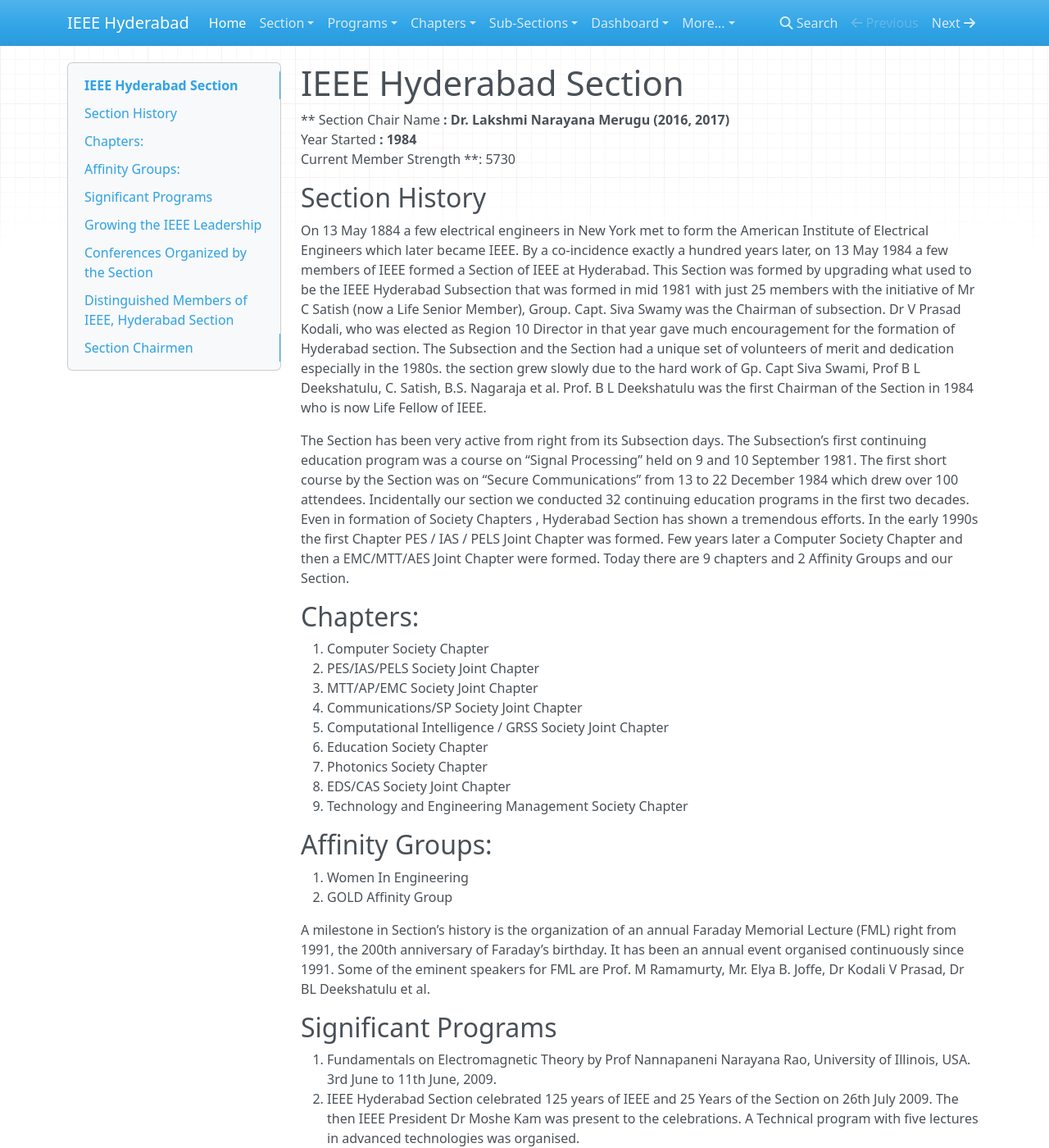
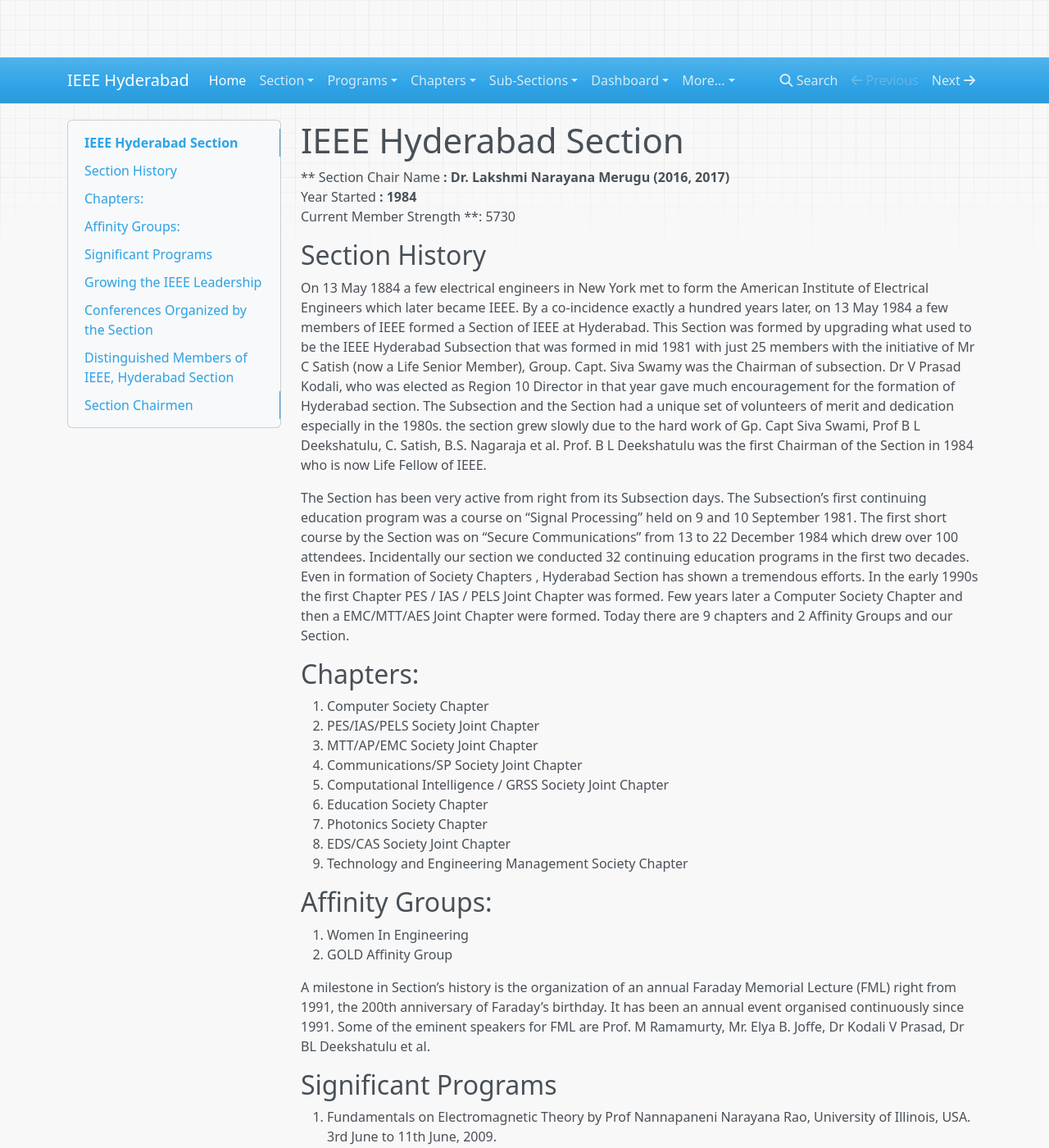
Before and after one commit to ieeehyd-website/2018, an MkDocs documentation site: the page built from website/docs/index.md, in a window 1280 px wide and 1400 px high. Shown: the whole window at 82% size. Built offline with MkDocs 1.6.1, drawn with Linux system fonts in a browser that asks for light colours; nearby versions of some CDN libraries; old or Windows-style settings are respelled for this version of MkDocs.

Commit message:
Removed background image

```diff
--- /dev/null
+++ b/website/docs/extra.css
@@ -0,0 +1,6 @@
+body {
+    padding-top: 70px;
+    background:none;
+    background-attachment: fixed;
+    background-color: #f8f8f8;
+}
--- a/website/ieeehyd_theme/main.html
+++ b/website/ieeehyd_theme/main.html
@@ -4,7 +4,7 @@
     <footer>
         <div id="footer">
             <hr>
-            <p id="util"><a href="index.html" id="u-home">Home</a> &#160;|&#160; <a href="support/contact/ieeehyderabad.md" id="u-contact">Contact & Support</a> &#160;|&#160; <a href="http://www.ieee.org/accessibility_statement.html" id="u-accessibility">Accessibility</a> &#160;|&#160; <a href="http://www.ieee.org/p9-26.html" id="u-non">Nondiscrimination Policy</a> &#160;|&#160; <a href="http://www.ieee.org/security_privacy.html" id="u-privacy">Privacy &amp; Opting Out of Cookies</a></p>
+            <p id="util"><a href="/index.html" id="u-home">Home</a> &#160;|&#160; <a href="support/contact/ieeehyderabad.md" id="u-contact">Contact & Support</a> &#160;|&#160; <a href="http://www.ieee.org/accessibility_statement.html" id="u-accessibility">Accessibility</a> &#160;|&#160; <a href="http://www.ieee.org/p9-26.html" id="u-non">Nondiscrimination Policy</a> &#160;|&#160; <a href="http://www.ieee.org/security_privacy.html" id="u-privacy">Privacy &amp; Opting Out of Cookies</a></p>
 
             <p id="util">&copy; Copyright 2017 IEEE Hyderabad Section &ndash; All rights reserved.<br/>
                 Room No : 644-645, 6th Floor, Al-Karim Trade Centre<br/>
--- a/website/mkdocs.yml
+++ b/website/mkdocs.yml
@@ -2,9 +2,11 @@ site_name: IEEE Hyderabad
 theme:
     name: mkdocs
     custom_dir: ieeehyd_theme
+extra_css: [extra.css]
 google_analytics: ['UA-111776382-1', 'ieeehyderabad.org']
 markdown_extensions:
     - smarty
+
 pages:
   - 'Home': 'index.md'
   - 'Section':
```
